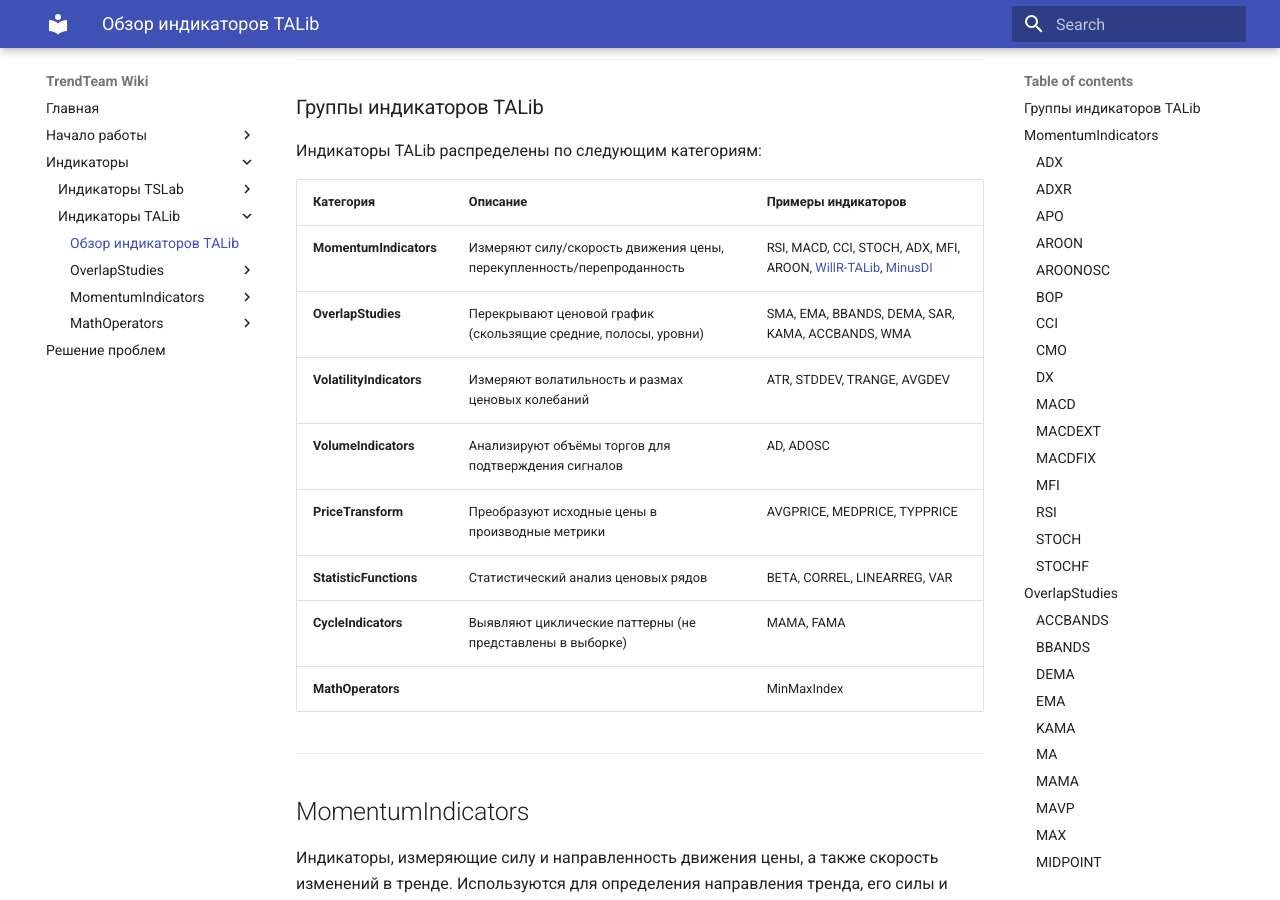
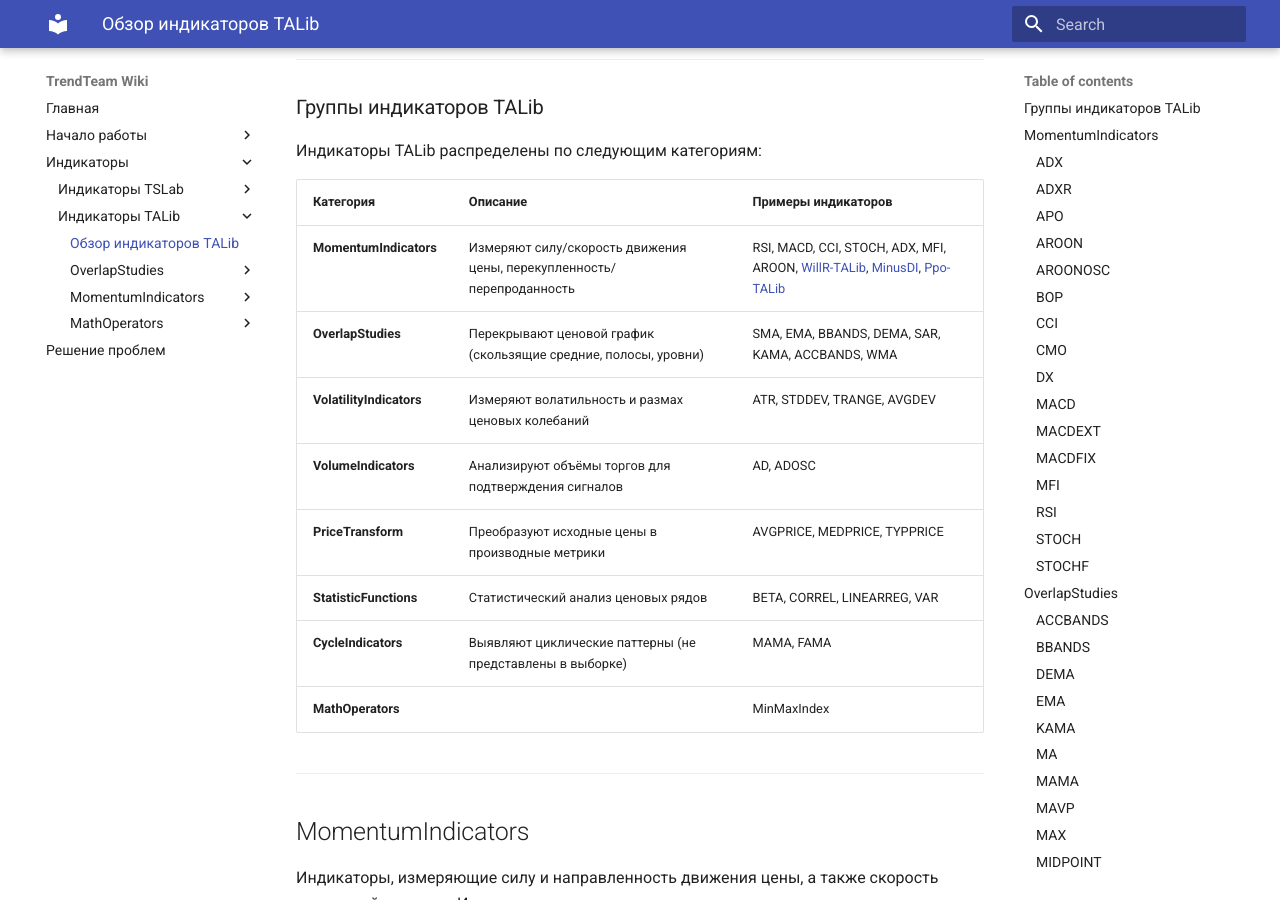
Before and after one commit to TradingLaboratory/wiki, an MkDocs documentation site: the page built from docs/TALib-Indicators.md, in a window 1280 px wide and 900 px high, scrolled down 325 px. Built offline with MkDocs 1.6.1 and Material for MkDocs 9.7.7, drawn with Linux system fonts in a browser that asks for light colours.

Commit message:
Добавил PPO

```diff
--- a/docs/TALib-Indicators.md
+++ b/docs/TALib-Indicators.md
@@ -8,16 +8,16 @@
 
 Индикаторы TALib распределены по следующим категориям:
 
-| Категория                | Описание                                                              | Примеры индикаторов                                                                                                                  |
-| ------------------------ | --------------------------------------------------------------------- | ------------------------------------------------------------------------------------------------------------------------------------ |
-| **MomentumIndicators**   | Измеряют силу/скорость движения цены, перекупленность/перепроданность | RSI, MACD, CCI, STOCH, ADX, MFI, AROON, [WillR-TALib](TALib-Indicators/WillR-TALib.md), [MinusDI](TALib-Indicators/MinusDI-TALib.md) |
-| **OverlapStudies**       | Перекрывают ценовой график (скользящие средние, полосы, уровни)       | SMA, EMA, BBANDS, DEMA, SAR, KAMA, ACCBANDS, WMA                                                                                     |
-| **VolatilityIndicators** | Измеряют волатильность и размах ценовых колебаний                     | ATR, STDDEV, TRANGE, AVGDEV                                                                                                          |
-| **VolumeIndicators**     | Анализируют объёмы торгов для подтверждения сигналов                  | AD, ADOSC                                                                                                                            |
-| **PriceTransform**       | Преобразуют исходные цены в производные метрики                       | AVGPRICE, MEDPRICE, TYPPRICE                                                                                                         |
-| **StatisticFunctions**   | Статистический анализ ценовых рядов                                   | BETA, CORREL, LINEARREG, VAR                                                                                                         |
-| **CycleIndicators**      | Выявляют циклические паттерны (не представлены в выборке)             | MAMA, FAMA                                                                                                                           |
-| **MathOperators**        |                                                                       | MinMaxIndex                                                                                                                          |
+| Категория                | Описание                                                              | Примеры индикаторов                                                                                                                                                              |
+| ------------------------ | --------------------------------------------------------------------- | -------------------------------------------------------------------------------------------------------------------------------------------------------------------------------- |
+| **MomentumIndicators**   | Измеряют силу/скорость движения цены, перекупленность/перепроданность | RSI, MACD, CCI, STOCH, ADX, MFI, AROON, [WillR-TALib](TALib-Indicators/WillR-TALib.md), [MinusDI](TALib-Indicators/MinusDI-TALib.md), [Ppo-TALib](TALib-Indicators/Ppo-TALib.md) |
+| **OverlapStudies**       | Перекрывают ценовой график (скользящие средние, полосы, уровни)       | SMA, EMA, BBANDS, DEMA, SAR, KAMA, ACCBANDS, WMA                                                                                                                                 |
+| **VolatilityIndicators** | Измеряют волатильность и размах ценовых колебаний                     | ATR, STDDEV, TRANGE, AVGDEV                                                                                                                                                      |
+| **VolumeIndicators**     | Анализируют объёмы торгов для подтверждения сигналов                  | AD, ADOSC                                                                                                                                                                        |
+| **PriceTransform**       | Преобразуют исходные цены в производные метрики                       | AVGPRICE, MEDPRICE, TYPPRICE                                                                                                                                                     |
+| **StatisticFunctions**   | Статистический анализ ценовых рядов                                   | BETA, CORREL, LINEARREG, VAR                                                                                                                                                     |
+| **CycleIndicators**      | Выявляют циклические паттерны (не представлены в выборке)             | MAMA, FAMA                                                                                                                                                                       |
+| **MathOperators**        |                                                                       | MinMaxIndex                                                                                                                                                                      |
 
 ---
 
--- a/mkdocs.yml
+++ b/mkdocs.yml
@@ -65,6 +65,7 @@ nav:
       - MomentumIndicators:
         - Williams %R: TALib-Indicators/WillR-TALib.md
         - MinusDI: TALib-Indicators/MinusDI-TALib.md
+        - Ppo: TALib-Indicators/Ppo-TALib.md
       - MathOperators:
         - MinMaxIndex: TALib-Indicators/MinMaxIndex-TALib.md
     #- Индикаторы Vito (vvHandlers):
```
